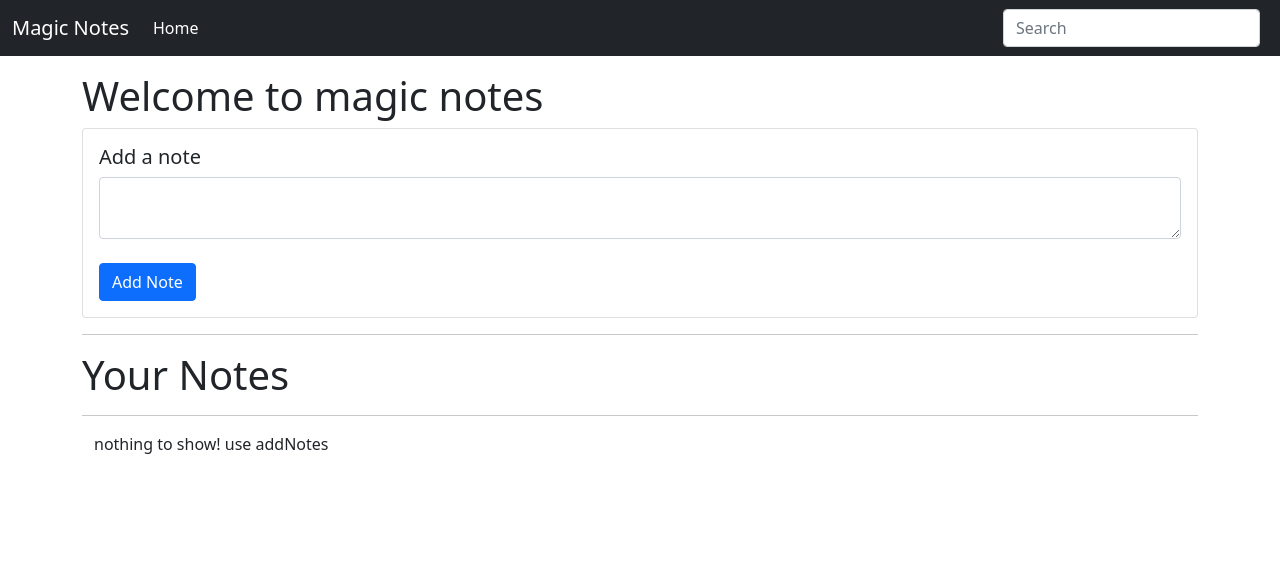
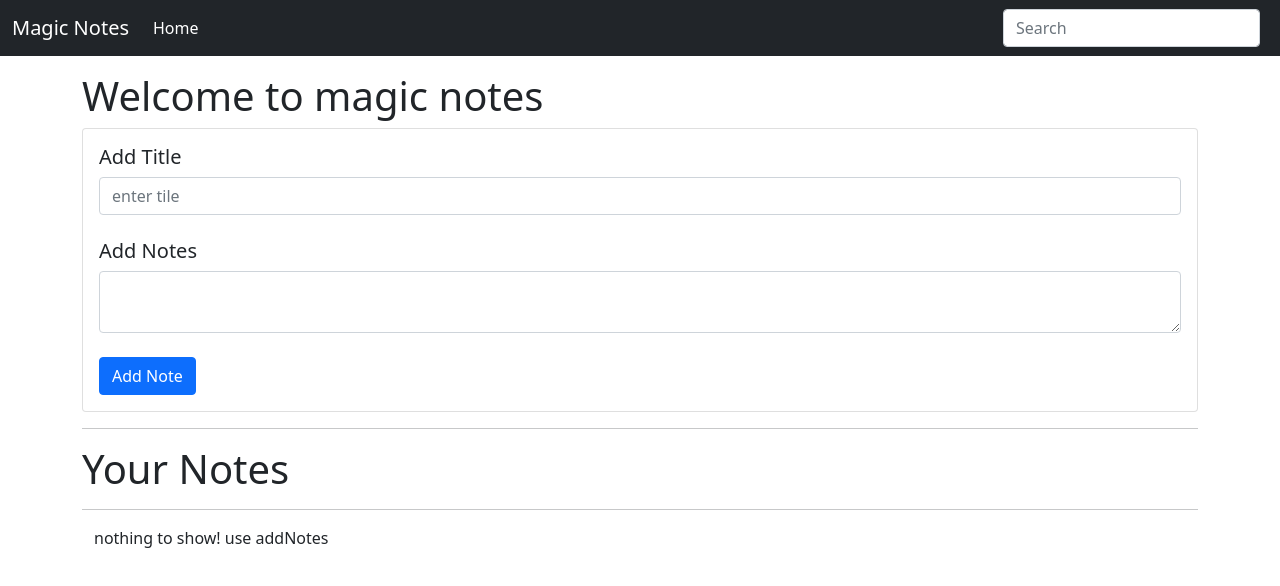
Before and after one commit to Ashutosh-ashu11/TodoNotes, a plain HTML site: page index.html in a window 1280 px wide. Drawn offline with nearby package versions, Linux system fonts and the light colour scheme.

Commit message:
Add  title Dynamically

```diff
--- a/index.html
+++ b/index.html
@@ -38,7 +38,12 @@
         <div class="card">
 
             <div class="card-body">
-                <h5 class="card-title">Add a note</h5>
+                <h5 class="card-title">Add Title</h5>
+                <div class="input-group">
+                    <input type="text" id="addTitle" class="form-control" placeholder="enter tile">
+                </div>
+                <br>
+                <h5 class="card-title">Add Notes</h5>
                 <div class="input-group">
                     <textarea id="addTxt" class="form-control" aria-label="With textarea"></textarea>
                 </div>
```
